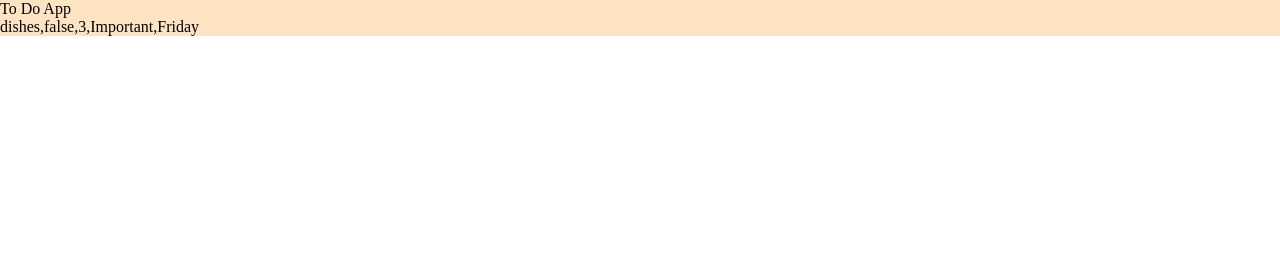
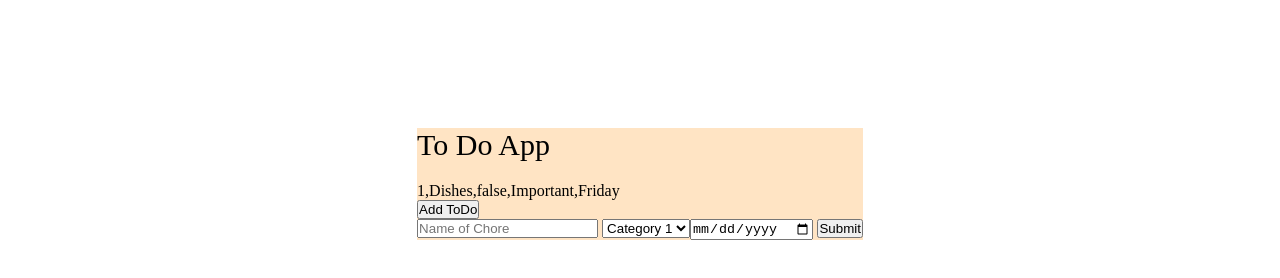
Before and after one commit to ConnorChristensen99/DGM3760, a plain HTML site: page ToDo App/index.html in a window 1280 px wide. Drawn offline with Linux system fonts and the light colour scheme.

Commit message:
Worked on the App - Being able to add and display new tasks

```diff
--- a/ToDo App/css/styles.css
+++ b/ToDo App/css/styles.css
@@ -5,3 +5,15 @@
 #toDo {
     background-color: bisque;
 }
+
+body {
+  display: flex;
+  justify-content: center;
+  align-content: center;
+  padding-top: 10%;
+}
+
+header {
+    font-size: 30px;
+    padding-bottom: 20px;
+}
--- a/ToDo App/index.html
+++ b/ToDo App/index.html
@@ -17,6 +17,17 @@
 
 <div id="todoList"></div>
 
+<div id="addButton"><button type="button">Add ToDo</button></div>
+
+<form>
+    <div id="form">
+        <input id="name" type="text" placeholder="Name of Chore" name="name">
+        <select name = "dropdown"> <option value = "Category 1" selected>Category 1</option> <option value = "Category 2">Category 2</option> <option value = "Category 3">Category 3</option>
+        <input id="due" type="date" name="due">
+        <input type="submit" name="" id="submitButton">
+    </div>
+</form>
+
 
 </div>
 
--- a/ToDo App/js/main.js
+++ b/ToDo App/js/main.js
@@ -1,41 +1,40 @@
-let toDoApp = {
-    name: 'dishes',
-    status: false,
-    id: 3,
-    category: "Important",
-    due: "Friday"
-}
 
-
-const myArr = Object.values(toDoApp);
-document.getElementById("todoList").innerHTML = myArr;
-
-//in class object making
-
-let albums = [
+//Starting ToDo List
+let todoArr = [
     {
-        id: 9,
-        artistName: "Green Day",
-        recordLabelID: 2
+        id: 1,
+        name: 'Dishes',
+        status: false,
+        category: "Important",
+        due: "Friday"
     },
 
     {
-        id: 10,
-        artistName: 'Eminem',
-        recordLabelID: 7
+        id: 1,
+        name: 'Dishes',
+        status: false,
+        category: "Important",
+        due: "Friday"
     }
 ]
 
-let recordLabel = [
-    {
-        id: 1,
-        name: 'RCA'
-    }
-]
 
-function editAlbum() {
+//Should Print the ToDo in the array //Can't figure out how to not override the displayed text and instead need to add text
+for(let i = 0; i < todoArr.length; i++) {
+    listArea = document.getElementById("todoList")
+    listArea.innerHTML = Object.values(todoArr[i])
+}
+
+//Hopefully creates new todo based on user input
+const formButton = document.getElementById("submitButton");
+formButton.addEventListener(onclick, NewtoDo)
+
+function NewtoDo() {
 
 }
 
 
+
+
+
 //.map() .find()  .findIndexOf()
```
